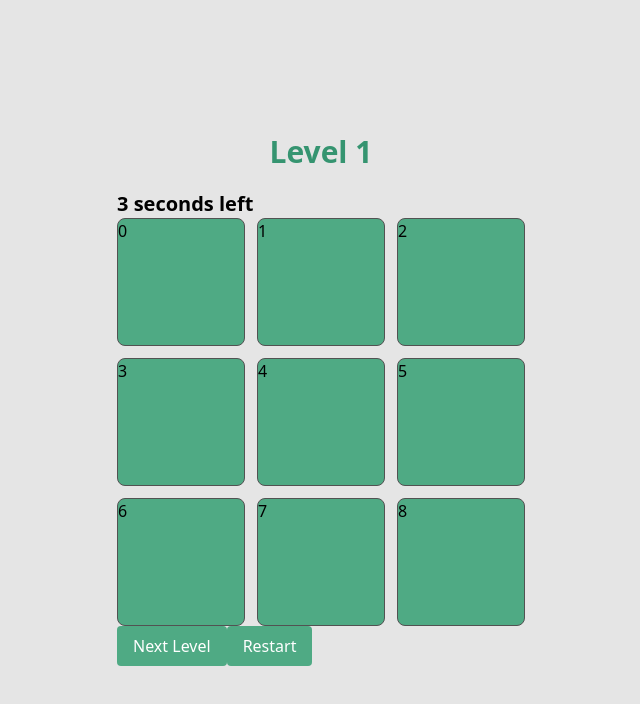
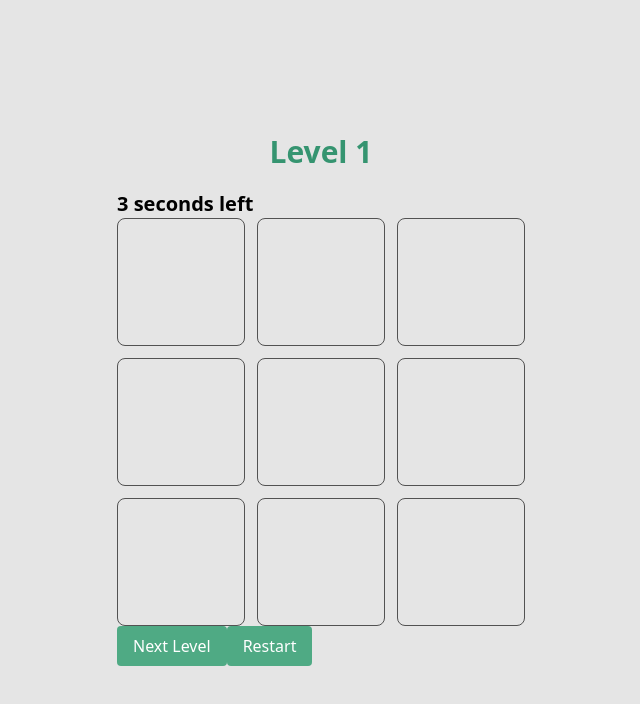
Before and after one commit to jlimsy/memory-game, a React (Vite) app: page / in a window 1280 px wide. Both pictures are taken after a click on the button "Start Game". Shown: the top 704 px of the page, without its empty margins (319-959 px from the left). Built offline with nearby package versions, Linux system fonts and the light colour scheme.

Commit message:
dynamically render grid layout with state

```diff
--- /dev/null
+++ b/src/components/Cell.jsx
@@ -0,0 +1,3 @@
+export default function Cell() {
+  return <div className="border border-neutral-600 h-32 w-32 rounded-lg"></div>;
+}
--- a/src/components/Grid.jsx
+++ b/src/components/Grid.jsx
@@ -1,37 +1,30 @@
 import { useState } from "react";
 import { CSSTransition } from "react-transition-group";
+import Cell from "./Cell";
 
 export default function Grid({ grid, show, setShow }) {
   // give each cell an id
-  let numCells;
-  for (let i = 1; i <= grid; i++) {
-    numCells = [...Array(Math.pow(i, 2))].map((cell, idx) => idx);
-    numCells.sort(() => Math.random() - 0.5);
-  }
 
-  console.log(numCells);
+  // for (let i = 1; i <= grid; i++) {
+  //   numCells = [...Array(Math.pow(i, 2))].map((cell, idx) => idx);
+  //   numCells.sort(() => Math.random() - 0.5);
+  // }
+
+  let numCells = [...Array(Math.pow(grid, 2))].map((cell, idx) => idx);
+  numCells.sort(() => Math.random() - 0.5);
 
   // when green === true, only selected cells are green
 
+  // const gridCols = ;
+  // console.log("grid", grid);
+  // console.log("gridCols", gridCols);
+  // console.log("gridSize[grid]", gridSize[grid]);
+
   return (
-    <>
-      {" "}
-      {numCells.map((cell, idx) =>
-        show ? (
-          <div
-            key={idx}
-            className="border border-neutral-600 h-32 w-32 bg-green-400 rounded-lg"
-          >
-            {idx}
-          </div>
-        ) : (
-          <div
-            key={idx}
-            className=" border  border-neutral-800 h-32 w-32 rounded-lg hover:bg-neutral-300"
-            onClick={() => setShow(true)}
-          ></div>
-        )
-      )}
-    </>
+    <div className={`grid grid-cols-${grid} gap-3`}>
+      {numCells.map((cell, idx) => (
+        <Cell key={idx} />
+      ))}
+    </div>
   );
 }
--- a/src/index.css
+++ b/src/index.css
@@ -19,3 +19,23 @@
         @apply  py-2 px-4 rounded bg-green-400 text-white hover:bg-green-500;
     }
   }
+
+  .grid-cols-3 {
+    grid-template-columns: repeat(3, 1fr);
+  }
+
+  .grid-cols-4 {
+    grid-template-columns: repeat(4, 1fr);
+  }
+
+  .grid-cols-5 {
+    grid-template-columns: repeat(5, 1fr);
+  }
+
+  .grid-cols-6 {
+    grid-template-columns: repeat(6, 1fr);
+  }
+
+  .grid-cols-7 {
+    grid-template-columns: repeat(7, 1fr);
+  }
--- a/src/pages/GamePage.jsx
+++ b/src/pages/GamePage.jsx
@@ -21,13 +21,14 @@ export default function GamePage({
     setShow(true);
     setSeconds(15);
   };
+
+  console.log(grid);
+
   return (
     <>
       <Timer seconds={seconds} />
-      <div className={`grid grid-cols-3 gap-3`}>
-        <Grid grid={grid} show={show} setShow={setShow} />
-      </div>
-      <button onClick={handleLevel}>Next Level</button>
+      <Grid grid={grid} show={show} setShow={setShow} />
+      {level < 10 && <button onClick={handleLevel}>Next Level</button>}
       <button>Restart</button>
     </>
   );
--- a/src/pages/WelcomePage.jsx
+++ b/src/pages/WelcomePage.jsx
@@ -1,5 +1,6 @@
 import { useState, useEffect } from "react";
 import GamePage from "./GamePage";
+import Grid from "../components/Grid";
 
 export default function WelcomePage() {
   const [start, setStart] = useState(false);
```
